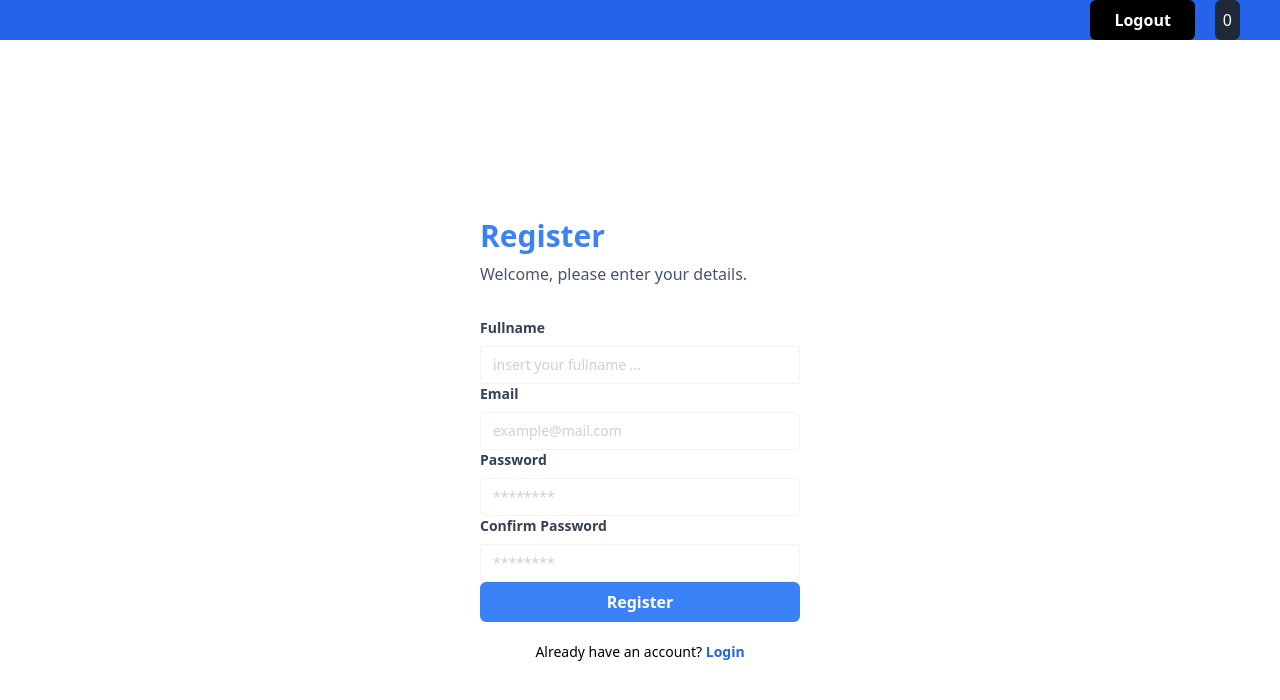
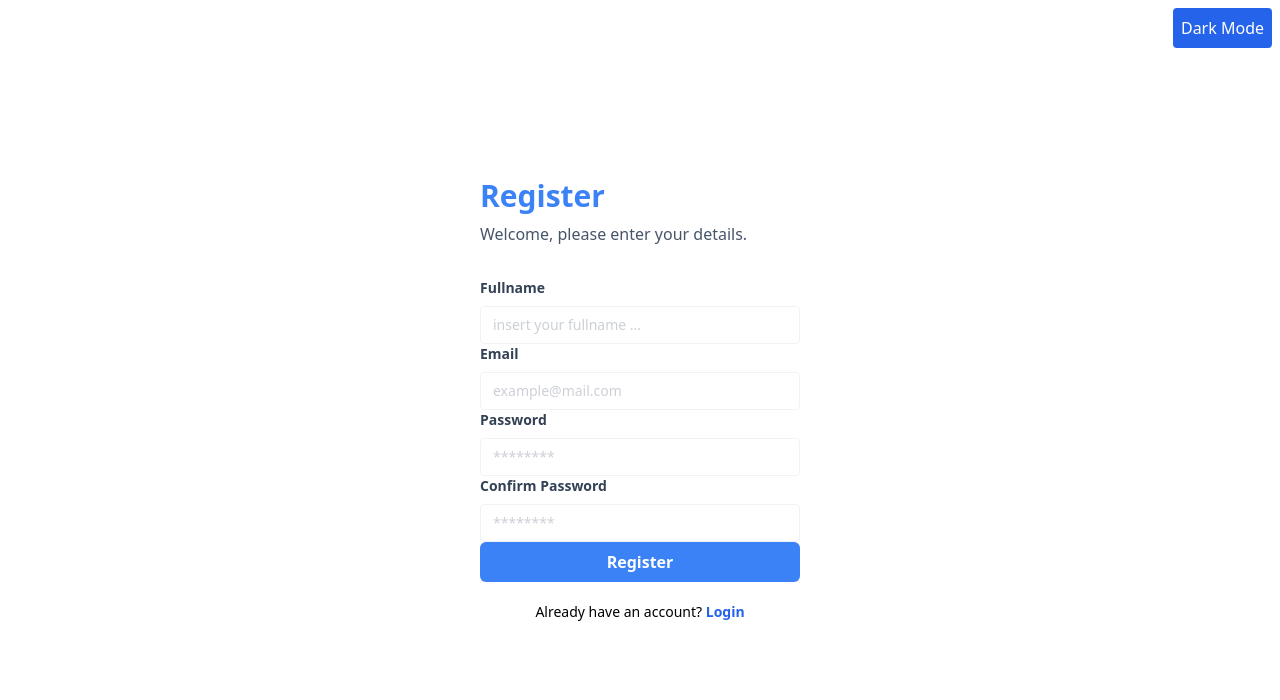
Before and after one commit to DoankMichael/Learning-ReactJS--Vip-Code-Studio-, a React (Vite) app in the folder my-react-app/: page /register in a window 1280 px wide. Shown: the top 700 px of the page. Built offline with nearby package versions, Linux system fonts and the light colour scheme; sample sign-in values are in the browser's storage.

Commit message:
Belajar menggunakan usecontext dalam react fungsi diluar redux untuk merubah theme dark dan light mode

```diff
--- a/my-react-app/src/Pages/products.jsx
+++ b/my-react-app/src/Pages/products.jsx
@@ -3,8 +3,12 @@
 import { getProducts } from "../services/product.service";
 import { useLogin } from "../hooks/useLogin";
 import TableCart from "../components/Fragments/TableCart";
+import NavBar from "../components/Layouts/NavBar";
+import { useContext } from "react";
+import { DarkMode } from "../context/DarkMode.jsx";
 
 const ProductsPage = () => {
+  const { isDarkMode } = useContext(DarkMode);
   const [products, setProducts] = useState([]);
   useLogin();
 
@@ -16,7 +20,8 @@
 
   return (
     <Fragment>
-      <div className="flex justify-center py-5">
+      <NavBar />
+      <div className={`flex justify-center py-5 ${isDarkMode && "bg-slate-900"}`}>
         <div className="w-4/6 flex flex-wrap">
           {products.length > 0 &&
             products.map((products) => (
--- a/my-react-app/src/components/Fragments/TableCart.jsx
+++ b/my-react-app/src/components/Fragments/TableCart.jsx
@@ -1,11 +1,14 @@
 import { useSelector } from "react-redux";
 import { useState, useEffect, useRef } from "react";
 import PropTypes from "prop-types";
+import { DarkMode } from "../../context/DarkMode.jsx";
+import { useContext } from "react";
 
 const TableCart = (props) => {
   const { products } = props;
   const cart = useSelector((state) => state.cart.data);
   const [totalPrice, setTotalPrice] = useState(0);
+  const { isDarkMode } = useContext(DarkMode);
 
   useEffect(() => {
     if (products.length > 0 && cart.length > 0) {
@@ -28,7 +31,7 @@
   }, [cart]);
 
   return (
-    <table className="text-left border-separate border-spacing-x-5 table-auto">
+    <table className={`text-left border-separate border-spacing-x-5 table-auto  ${isDarkMode && "text-white"}`}>
       <thead>
         <tr>
           <th>Product</th>
--- a/my-react-app/src/components/Layouts/AuthLayouts.jsx
+++ b/my-react-app/src/components/Layouts/AuthLayouts.jsx
@@ -1,11 +1,20 @@
 import PropTypes from "prop-types";
 import { Link } from "react-router-dom";
+import { useContext } from "react";
+import { DarkMode } from "../../context/DarkMode.jsx";
 
 const AuthLayouts = (props) => {
   const { title, children, type } = props;
+  const { isDarkMode, setIsDarkMode } = useContext(DarkMode);
+  {
+    console.log(isDarkMode);
+  }
   return (
-    <div className="flex justify-center min-h-screen items-center">
+    <div className={`flex justify-center min-h-screen items-center ${isDarkMode && "bg-slate-900"}`}>
       <div className="w-full max-w-xs">
+        <button className="absolute right-2 top-2 bg-blue-600 p-2 text-white rounded" onClick={() => setIsDarkMode(!isDarkMode)}>
+          {isDarkMode ? "Light Mode" : "Dark Mode"}
+        </button>
         <h1 className="text-3xl mb-2 font-bold text-blue-500">{title}</h1>
         <p className="font-medium text-slate-600 mb-8">Welcome, please enter your details.</p>
         {children}
--- a/my-react-app/src/components/Layouts/NavBar.jsx
+++ b/my-react-app/src/components/Layouts/NavBar.jsx
@@ -2,8 +2,12 @@
 import { useLogin } from "../../hooks/useLogin";
 import { useSelector } from "react-redux";
 import { useEffect, useState } from "react";
+import { useContext } from "react";
+import { DarkMode } from "../../context/DarkMode.jsx";
 
 const NavBar = () => {
+  const { isDarkMode, setIsDarkMode } = useContext(DarkMode);
+
   const username = useLogin();
   const [totalCart, setTotalCart] = useState(0);
   const cart = useSelector((state) => state.cart.data);
@@ -26,7 +30,10 @@
       <Button classname="ml-5 bg-black" onClick={handleLogout}>
         Logout
       </Button>
-      <div className="flex items-center bg-gray-800 p-2 rounded-md ml-5 ">{totalCart}</div>
+      <div className="flex items-center bg-gray-800 p-2 rounded-md ml-5 mr-5 ">{totalCart}</div>
+      <Button className="bg-black px-10 mx-5 text-white rounded" onClick={() => setIsDarkMode(!isDarkMode)}>
+        {isDarkMode ? "Light Mode" : "Dark Mode"}
+      </Button>
     </div>
   );
 };
--- /dev/null
+++ b/my-react-app/src/context/DarkMode.jsx
@@ -0,0 +1,16 @@
+import { createContext, useState } from "react";
+import PropTypes from "prop-types";
+
+const DarkModeContext = createContext();
+
+const DarkModeContextProvider = ({ children }) => {
+  const [isDarkMode, setIsDarkMode] = useState(false);
+  return <DarkModeContext.Provider value={{ isDarkMode, setIsDarkMode }}>{children}</DarkModeContext.Provider>;
+};
+
+DarkModeContextProvider.propTypes = {
+  children: PropTypes.node.isRequired,
+};
+
+export const DarkMode = DarkModeContext;
+export default DarkModeContextProvider;
--- a/my-react-app/src/main.jsx
+++ b/my-react-app/src/main.jsx
@@ -10,7 +10,8 @@
 import DetailProductsPage from "./Pages/detailProduct.jsx";
 import { Provider } from "react-redux";
 import store from "./redux/store";
-import NavBar from "./components/Layouts/NavBar";
+import DarkModeContextProvider from "./context/DarkMode.jsx";
+// import NavBar from "./components/Layouts/NavBar";
 
 const router = createBrowserRouter([
   {
@@ -43,8 +44,9 @@
 ReactDOM.createRoot(document.getElementById("root")).render(
   <React.StrictMode>
     <Provider store={store}>
-      <NavBar />
-      <RouterProvider router={router} />
+      <DarkModeContextProvider>
+        <RouterProvider router={router} />
+      </DarkModeContextProvider>
     </Provider>
   </React.StrictMode>
 );
```
